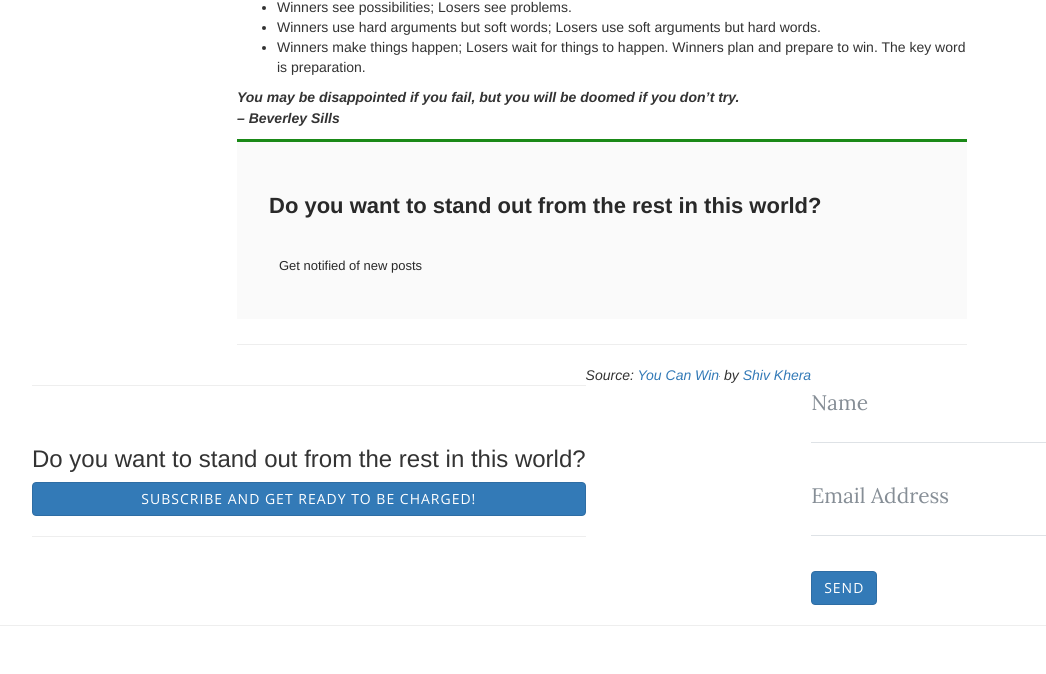
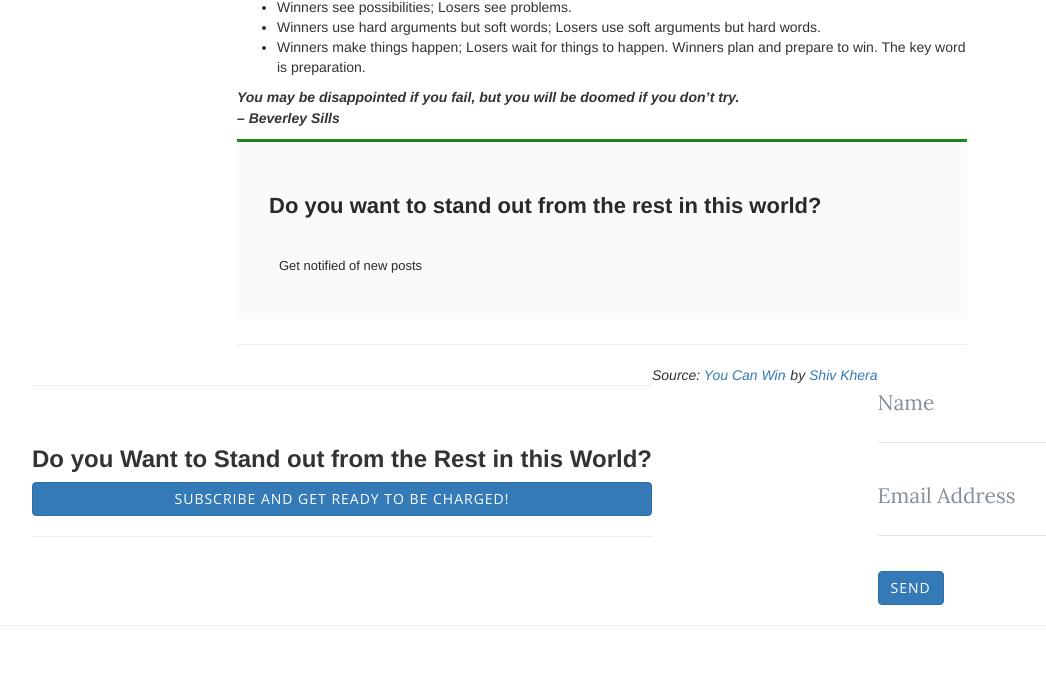
Before and after one commit to GeorgeStep-mywork/theweeklywrap, a website: page post-demo.html in a window 1280 px wide. Shown: the part 2581-3255 px from the top of the page, without its empty margins (38-1084 px from the left). Drawn offline with nearby package versions, Linux system fonts and the light colour scheme.

Commit message:
Some modifications

```diff
--- a/post-demo.html
+++ b/post-demo.html
@@ -251,12 +251,12 @@
 
         <!-- Subscription Button Start -->
         <div class="mobileShow">
-          <hr>
-          <br>
-          <h3>Do you want to stand out from the rest in this world?</h3>
-          <a href="https://georgestep-mywork.github.io/weekly/"><button class="btn btn-primary sub">Subscribe and get ready to be CHARGED!</button></a>
-          <br>
-          <hr>
+           <hr>
+           <br>
+           <h3 style="font-weight: 600;">Do you Want to Stand out from the Rest in this World?</h3>
+           <a href="https://georgestep-mywork.github.io/weekly/" target="blank"><button class="btn btn-primary sub">Subscribe and get ready to be CHARGED!</button></a>
+           <br>
+           <hr>
         </div>
         <!-- Subscription Button End -->
 
```
Also changed, not shown: post5-small_habits_big_difference.html (+6 -6 lines), post5_2_will_you_be_spoken_of_well.html (+6 -6 lines), post6_no_goals_only_systems.html (+6 -6 lines), post9-accountability.html (+9 -9 lines).
